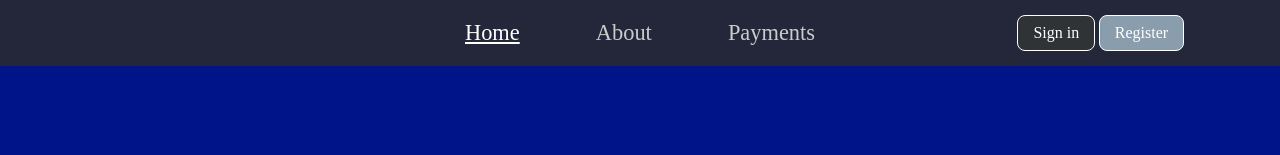
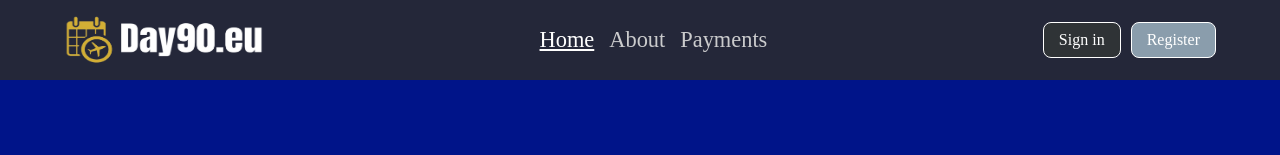
Before and after one commit to TechyTom7/day90, a React (Vite) app: page / in a window 1280 px wide. Shown: the top 155 px of the page. Built offline with nearby package versions, Linux system fonts and the light colour scheme; no server answers.

Commit message:
Updated logo

```diff
--- a/index.html
+++ b/index.html
@@ -2,7 +2,7 @@
 <html lang="en">
   <head>
     <meta charset="UTF-8" />
-    <link rel="icon" type="image/png" href="/images/EU flag logo.png" />
+    <link rel="icon" type="image/png" href="/images/Tab-Day90-Logo.png" />
     <meta name="viewport" content="width=device-width, initial-scale=1.0, user-scalable=no" />
     <title>Day 90</title>
   </head>
--- a/src/components/NavBar.jsx
+++ b/src/components/NavBar.jsx
@@ -26,7 +26,7 @@ export default function NavBar({ current }) {
                     margin: (user.email) ? "0 auto" : null,
                     justifyContent: (user.email) ? "center" : null
                 }}>
-                    {!user.email ? <div id='nav-filler'></div> : null}
+                    <img id='logo-container' src="images/Day90-Logo.png" width="200px" height="50px"></img>
 
                     <div id='links-container' style={{
                         width: (user.email) ? '80%' : null,
--- a/src/styles/NavBar.css
+++ b/src/styles/NavBar.css
@@ -19,19 +19,21 @@ nav {
 #nav-inner-container {
     width: 95%;
     display: flex;
-    flex-direction: column;
+    flex-direction: column; /* Default to column for mobile */
     justify-content: center;
     align-items: center;
     margin: 0 auto;
+    gap: 5px;
 }
 
 #links-container {
     display: flex;
-    justify-content: space-between;
+    flex-direction: row;
+    justify-content: center;
     align-items: center;
     flex-wrap: wrap;
-
-    gap: 10px;
+    gap: 15px;
+    width: 100%;
 }
 
 .link-container .link, .link-container .active-link {
@@ -40,7 +42,6 @@ nav {
     text-decoration-thickness: 1.5px;
     text-underline-offset: 2px;
     transition: color 0.5s ease-out, opacity 0.5s ease-out, text-underline-offset 0.5s ease-out, transform 0.5s ease-out;
-
     color: inherit;
 }
 
@@ -70,40 +71,32 @@ nav {
     display: flex;
     justify-content: center;
     align-items: center;
-    width: 200px;
+    width: 100%;
     gap: 10px;
-    margin-top: 10px;
+    margin-top: 15px;
 }
 
 #get-account-btns button {
     padding: 8px 15px;
-    /* padding: 3% 4.5%; */
     font-size: 1rem;
 }
 
-#nav-filler {
-    display: none;
-    width: 28%;
-}
-
+/* Desktop layout for larger screens (min-width: 650px) */
 @media screen and (min-width: 650px) {
     #nav-inner-container {
-        flex-direction: row;
+        flex-direction: row;  /* Row layout for larger screens */
         justify-content: space-between;
-        width: 100vw;
         align-items: center;
+        width: 90%;
         padding: 5px 0;
-        left: 0;
-        top: 0;
-    }
-
-    #nav-filler {
-        display: inline;
     }
 
     #links-container {
+        flex-direction: row;  /* Keep links in a row */
         justify-content: space-between;
-        width: 350px;
+        width: auto;
+        gap: 20;
+        flex-wrap: nowrap;
     }
 
     .link-container .link, .link-container .active-link {
@@ -111,20 +104,7 @@ nav {
     }
 
     #get-account-btns {
-        gap: 1%;
-        width: 28%;
+        width: auto;
         margin-top: 0;
     }
 }
-
-@media screen and (max-width: 900px) and (min-width: 650px) {
-    .link-container .link, .link-container .active-link {
-        font-size: 1.2rem;
-
-    }
-
-    #links-container {
-        justify-content: center;
-        gap: 12%;
-    }
-}
```
Also changed, not shown: src/test.html (deleted, +0 -10 lines), public/images/Day90-Logo.png (added), public/images/Tab-Day90-Logo.png (added).
